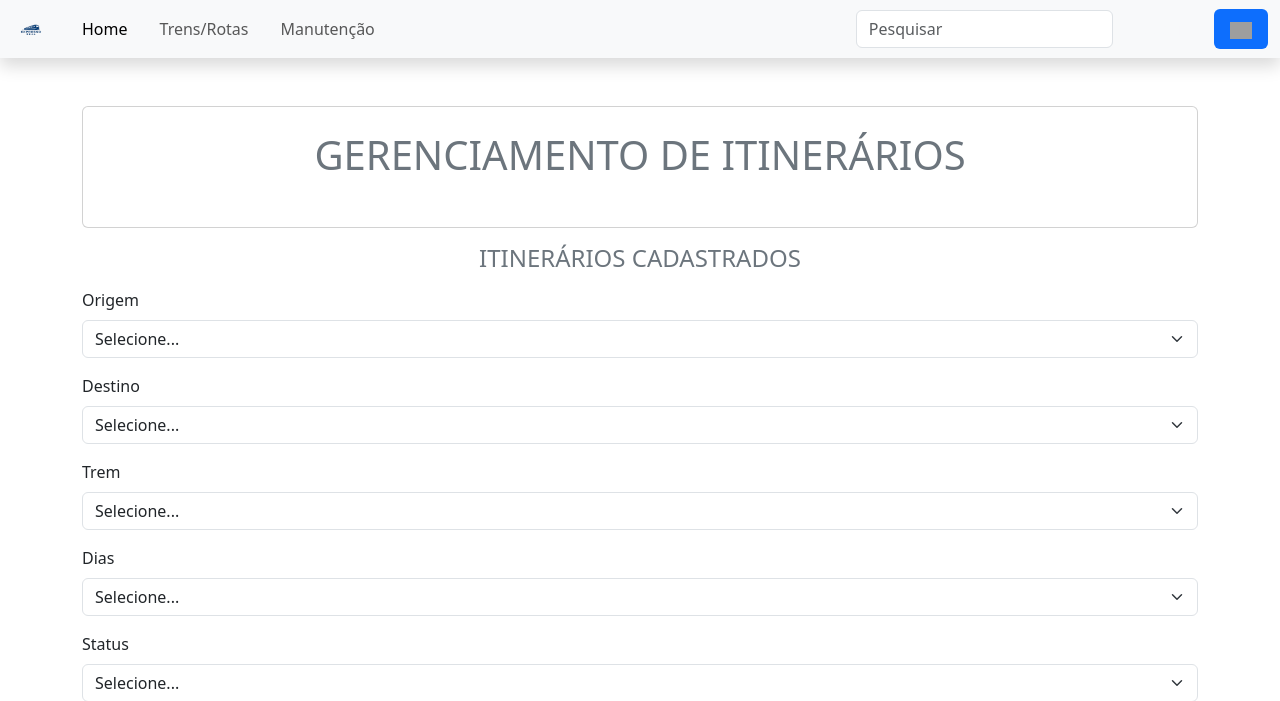
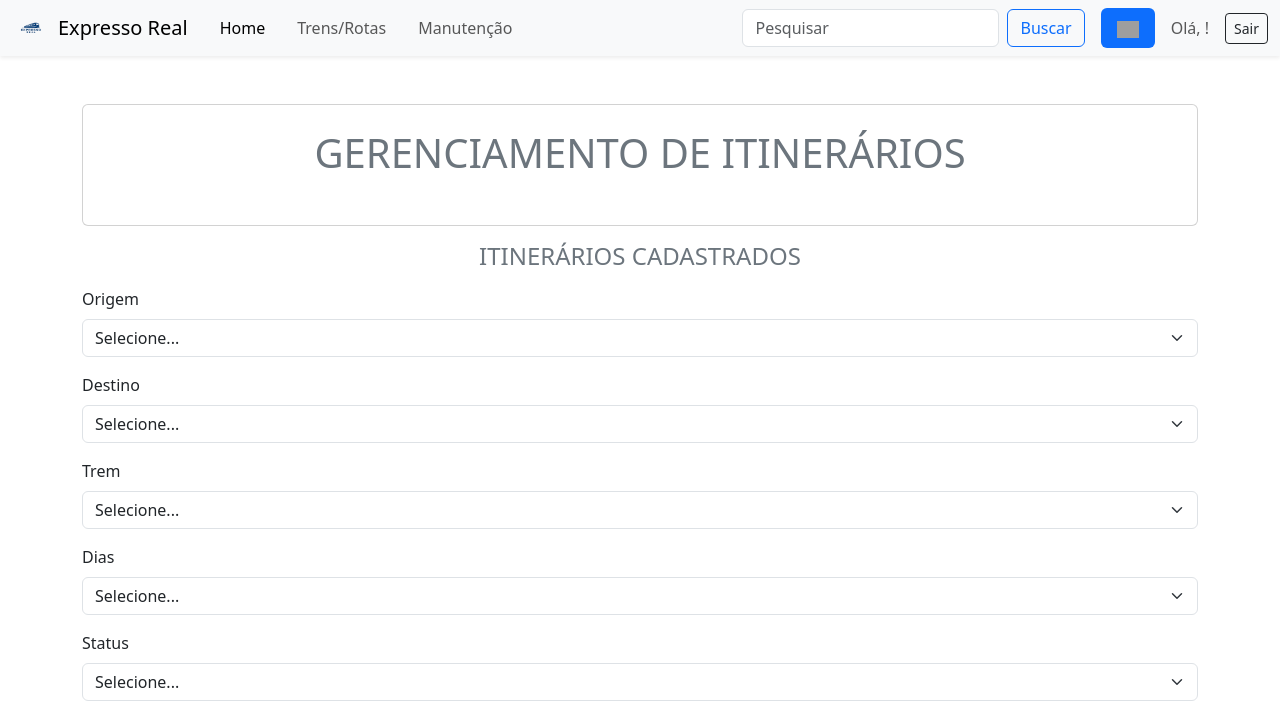
Before and after one commit to danielmuitolegal/ExpressoReal, a PHP site: the page made by paginas/itinerários/itinerários.php in a window 1280 px wide. Shown: the top 701 px of the page. Run offline with PHP 8.4, Linux system fonts and the light colour scheme; data that the repository does not hold is empty; grey boxes are pictures that could not be loaded.

Commit message:
navbar itinerarios

```diff
--- a/paginas/itinerários/itinerários.php
+++ b/paginas/itinerários/itinerários.php
@@ -20,34 +20,45 @@
 
 <body>
 
-    <nav class="navbar navbar-expand-lg navbar-light bg-light shadow">
+   <nav class="navbar navbar-expand-lg navbar-light bg-light shadow-sm">
   <div class="container-fluid">
-            <a class="navbar-brand" href="#">
-                <img src="../../imagens/logo.png" alt="logo" width="38" height="30" loading="lazy">
+    <a class="navbar-brand d-flex align-items-center" href="#">
+      <img src="../../imagens/logo.png" alt="logo" width="38" height="30" loading="lazy" class="me-2">
+      Expresso Real
     </a>
+
     <button class="navbar-toggler" type="button" data-bs-toggle="collapse" data-bs-target="#navbarNav">
       <span class="navbar-toggler-icon"></span>
     </button>
 
     <div class="collapse navbar-collapse" id="navbarNav">
+      <!-- Links principais -->
       <ul class="navbar-nav me-auto mb-2 mb-lg-0">
         <li class="nav-item mx-2"><a class="nav-link active" href="#">Home</a></li>
         <li class="nav-item mx-2"><a class="nav-link" href="#">Trens/Rotas</a></li>
         <li class="nav-item mx-2"><a class="nav-link" href="#">Manutenção</a></li>
       </ul>
 
-                <form class="d-flex" role="search">
+      <!-- Campo de pesquisa -->
+      <form class="d-flex me-3" role="search">
         <input class="form-control me-2" type="search" placeholder="Pesquisar" aria-label="Search">
-                    <button class="btn btn-outline-light" type="submit">Buscar</button>
+        <button class="btn btn-outline-primary" type="submit">Buscar</button>
       </form>
 
-                <ul class="nav nav-pills ms-3">
+      <!-- Ícone de alerta -->
+      <ul class="nav nav-pills me-3">
         <li class="nav-item">
           <a class="nav-link bg-primary text-white" href="#">
             <img src="https://www.svgrepo.com/show/431413/alert.svg" alt="alerta" width="22">
           </a>
         </li>
       </ul>
+
+      <!-- Saudação + Sair -->
+      <div class="d-flex align-items-center">
+        <span class="navbar-text me-3">Olá, <?php echo $nome; ?>!</span>
+        <a href="../logout.php" class="btn btn-outline-dark btn-sm">Sair</a>
+      </div>
     </div>
   </div>
 </nav>
```
Lines whose indentation alone changed are shown as unchanged.
